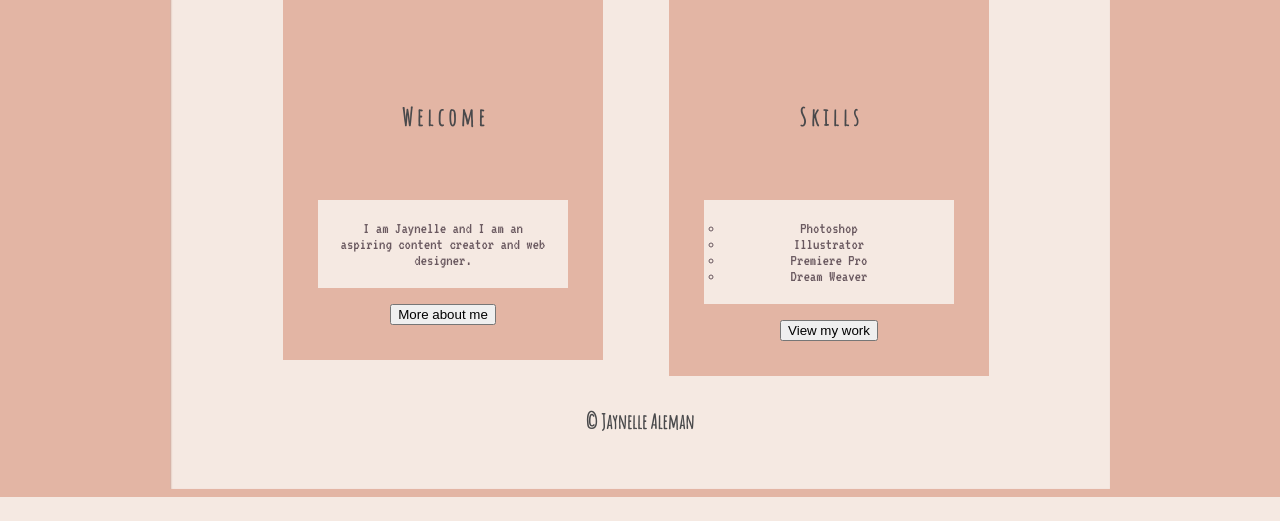
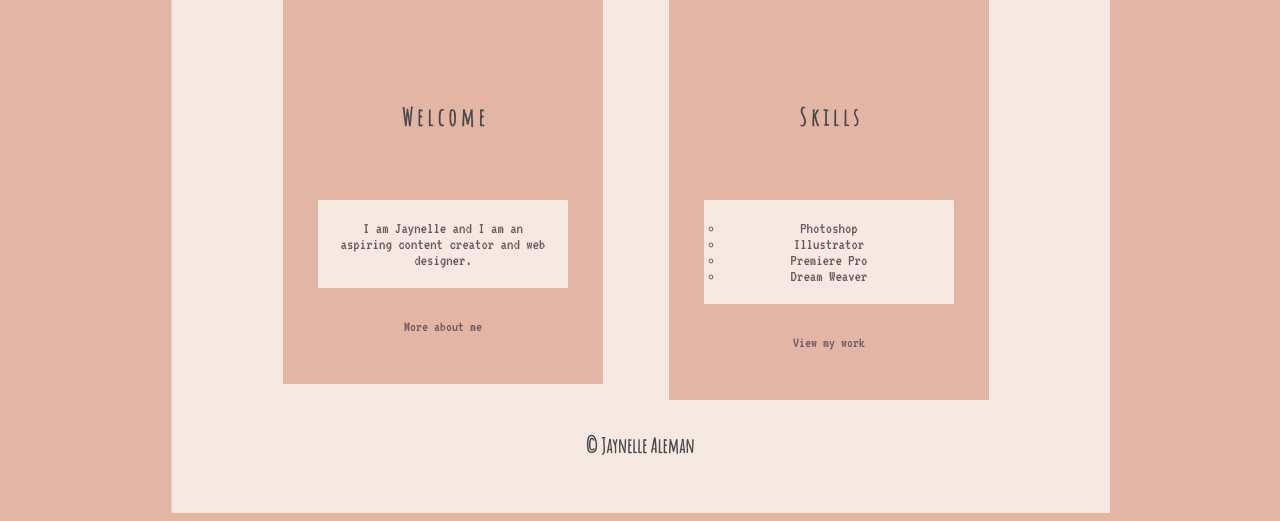
Before and after one commit to almnjay/Jaynelles_site, a PHP site: page / in a window 1280 px wide. Shown: the part 680-1201 px from the top of the page. Before the commit the page ends 1177 px from the top, so only its background shows below. Run offline with PHP 8.4, Linux system fonts and the light colour scheme; some web fonts are replaced.

Commit message:
Updated buttons

```diff
--- a/index.php
+++ b/index.php
@@ -23,7 +23,7 @@
 <img src="fur.png" alt="fur">
 </div>
 
-<div class="col-2"><h2>W e l c o m e</h2><ul> I am Jaynelle and I am an aspiring content creator and web designer.</ul><button class="iform">More about me</button> </div>
+<div class="col-2"><h2>W e l c o m e</h2><ul> I am Jaynelle and I am an aspiring content creator and web designer.</ul><button class="btn">More about me</button> </div>
 	<div class="col-2">
 		<h2>S k i l l s</h2>
 		<ul style="list-style-type:circle">
@@ -32,7 +32,7 @@
 			<li>Premiere Pro</li>
 			<li>Dream Weaver</li>
 		</ul>
-			<button class="iform">View my work</button>
+			<button class="btn">View my work</button>
 		</div>
 
 <div class="push">
```
